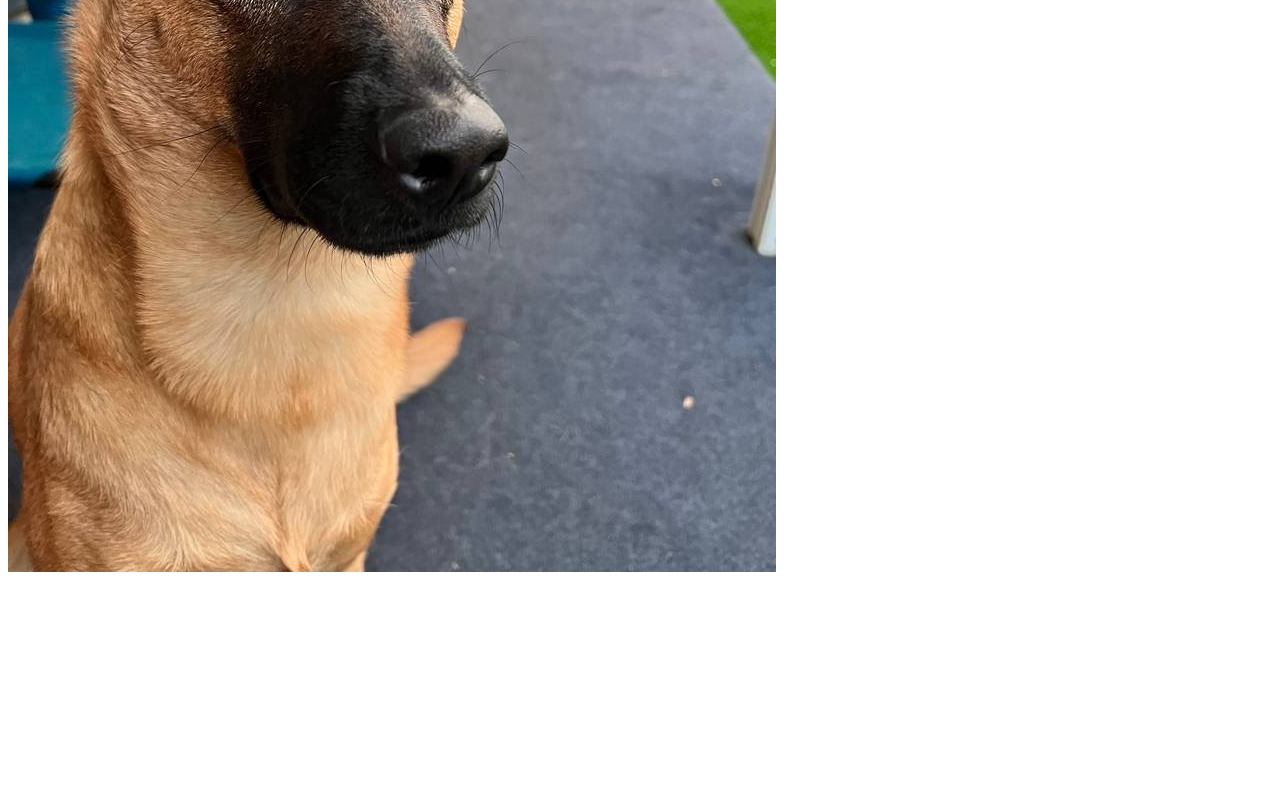
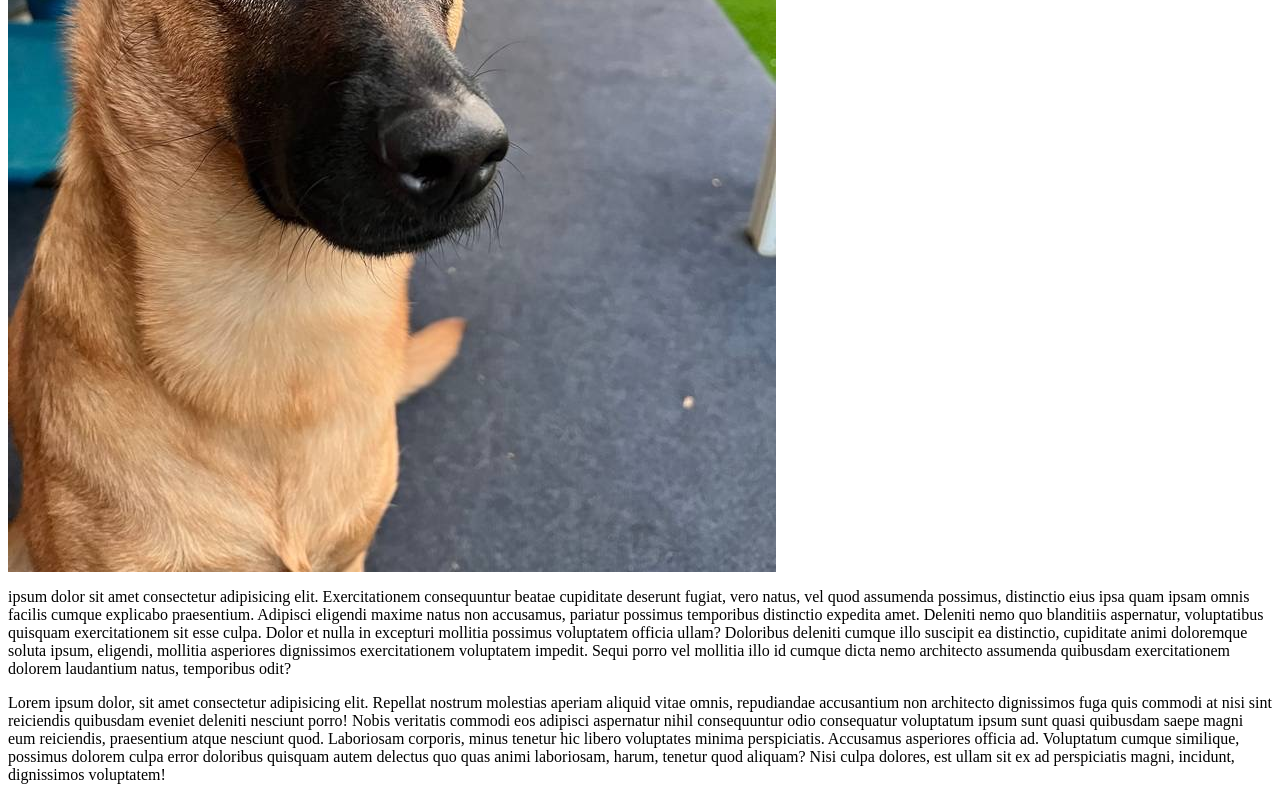
Before and after one commit to Richieace22/richieace.github.io, a plain HTML site: page index.html in a window 1280 px wide. Shown: the part 518-1318 px from the top of the page. Before the commit the page ends 1098 px from the top, so only its background shows below. Drawn offline with Linux system fonts and the light colour scheme.

Commit message:
added lorem again

```diff
--- a/index.html
+++ b/index.html
@@ -1,4 +1,31 @@
 <html>
   <h1>Richie's Portfolio</h1>
   <img src="gypsy.jpeg" alt="dog" />
+  <p>
+    ipsum dolor sit amet consectetur adipisicing elit. Exercitationem
+    consequuntur beatae cupiditate deserunt fugiat, vero natus, vel quod
+    assumenda possimus, distinctio eius ipsa quam ipsam omnis facilis cumque
+    explicabo praesentium. Adipisci eligendi maxime natus non accusamus,
+    pariatur possimus temporibus distinctio expedita amet. Deleniti nemo quo
+    blanditiis aspernatur, voluptatibus quisquam exercitationem sit esse culpa.
+    Dolor et nulla in excepturi mollitia possimus voluptatem officia ullam?
+    Doloribus deleniti cumque illo suscipit ea distinctio, cupiditate animi
+    doloremque soluta ipsum, eligendi, mollitia asperiores dignissimos
+    exercitationem voluptatem impedit. Sequi porro vel mollitia illo id cumque
+    dicta nemo architecto assumenda quibusdam exercitationem dolorem laudantium
+    natus, temporibus odit?
+  </p>
+  <p>
+    Lorem ipsum dolor, sit amet consectetur adipisicing elit. Repellat nostrum
+    molestias aperiam aliquid vitae omnis, repudiandae accusantium non
+    architecto dignissimos fuga quis commodi at nisi sint reiciendis quibusdam
+    eveniet deleniti nesciunt porro! Nobis veritatis commodi eos adipisci
+    aspernatur nihil consequuntur odio consequatur voluptatum ipsum sunt quasi
+    quibusdam saepe magni eum reiciendis, praesentium atque nesciunt quod.
+    Laboriosam corporis, minus tenetur hic libero voluptates minima
+    perspiciatis. Accusamus asperiores officia ad. Voluptatum cumque similique,
+    possimus dolorem culpa error doloribus quisquam autem delectus quo quas
+    animi laboriosam, harum, tenetur quod aliquam? Nisi culpa dolores, est ullam
+    sit ex ad perspiciatis magni, incidunt, dignissimos voluptatem!
+  </p>
 </html>
```
